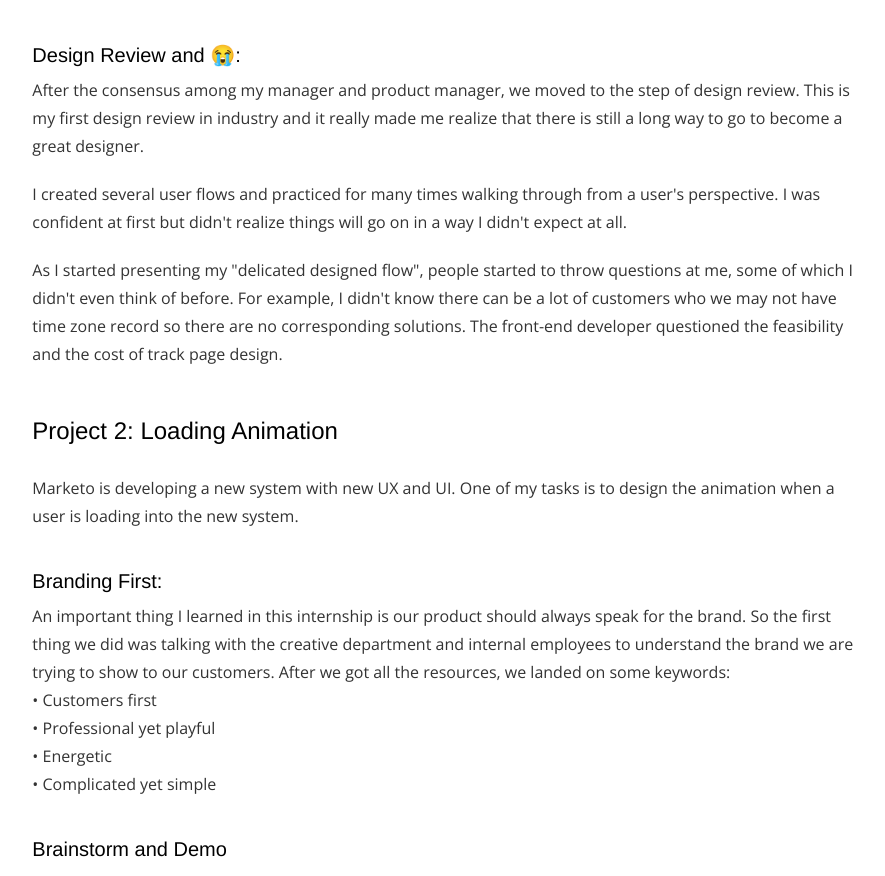
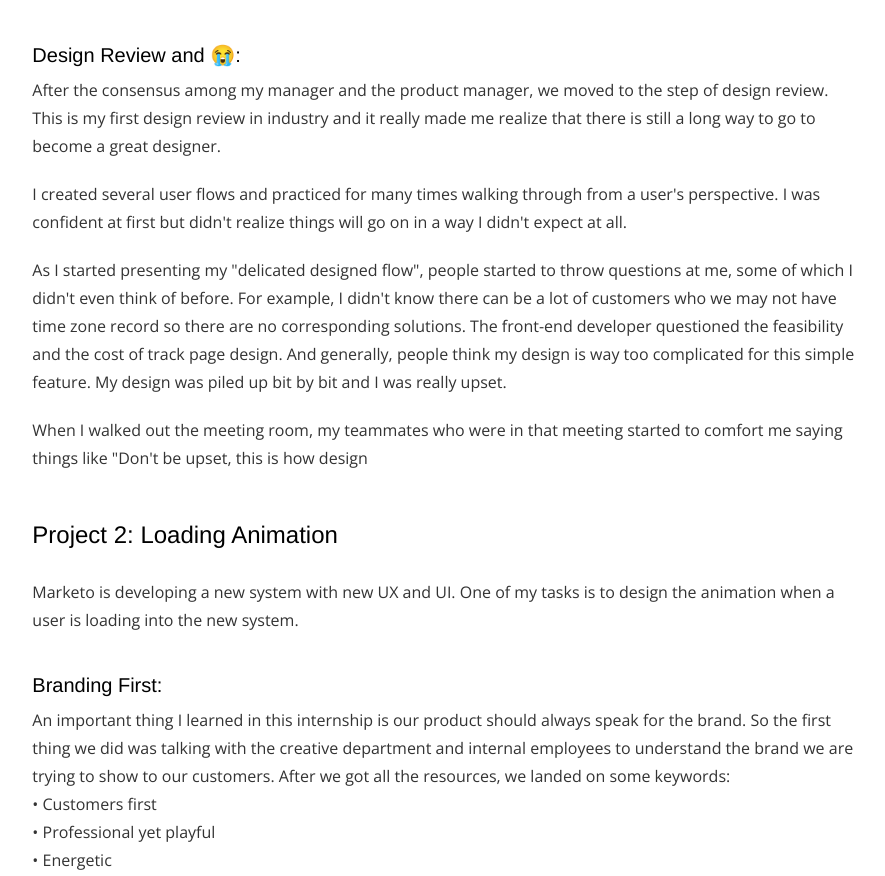
Before and after one commit to yuhanwu0512/portfolio-2, a plain HTML site: page Marketo.html in a window 1280 px wide. Shown: the part 8575-9451 px from the top of the page, without its empty margins (196-1081 px from the left). Drawn offline with nearby package versions, Linux system fonts and the light colour scheme.

Commit message:
cover
cover

```diff
--- a/Marketo.html
+++ b/Marketo.html
@@ -206,9 +206,10 @@
                 </video>
 
                      <h3>Design Review and 😭:</h3>
-                     <p class="regular">After the consensus among my manager and product manager, we moved to the step of design review. This is my first design review in industry and it really made me realize that there is still a long way to go to become a great designer. </p>
+                     <p class="regular">After the consensus among my manager and the product manager, we moved to the step of design review. This is my first design review in industry and it really made me realize that there is still a long way to go to become a great designer. </p>
                      <p class="regular">I created several user flows and practiced for many times walking through from a user's perspective. I was confident at first but didn't realize things will go on in a way I didn't expect at all.</p>
-                     <p class="regular">As I started presenting my "delicated designed flow", people started to throw questions at me, some of which I didn't even think of before. For example, I didn't know there can be a lot of customers who we may not have time zone record so there are no corresponding solutions. The front-end developer questioned the feasibility and the cost of track page design.</p>
+                     <p class="regular">As I started presenting my "delicated designed flow", people started to throw questions at me, some of which I didn't even think of before. For example, I didn't know there can be a lot of customers who we may not have time zone record so there are no corresponding solutions. The front-end developer questioned the feasibility and the cost of track page design. And generally, people think my design is way too complicated for this simple feature. My design was piled up bit by bit and I was really upset.</p>
+                     <p class="regular">When I walked out the meeting room, my teammates who were in that meeting started to comfort me saying things like "Don't be upset, this is how design </p>
 
 
 <!--
```
Also changed, not shown: images/marketocover.png.
